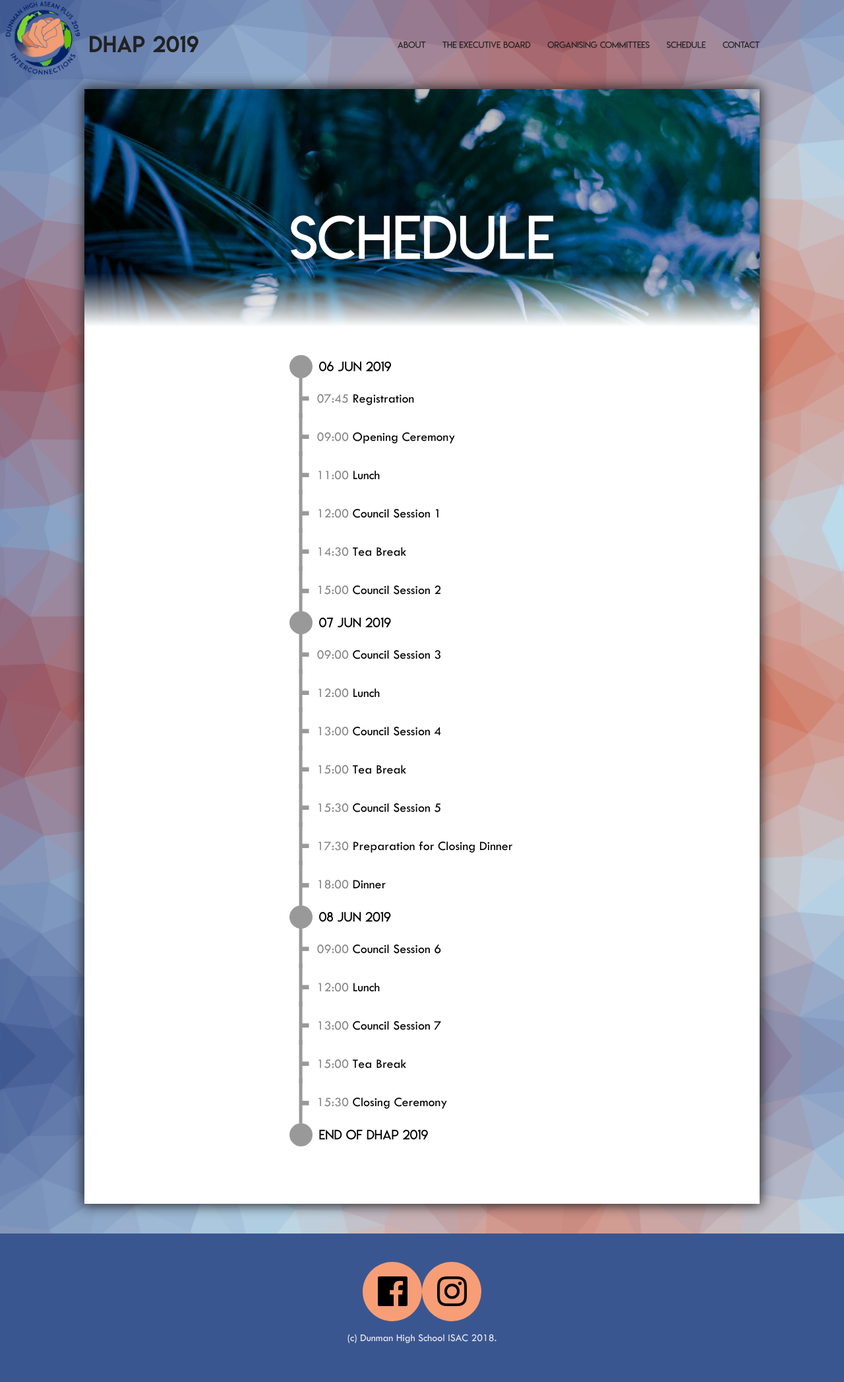
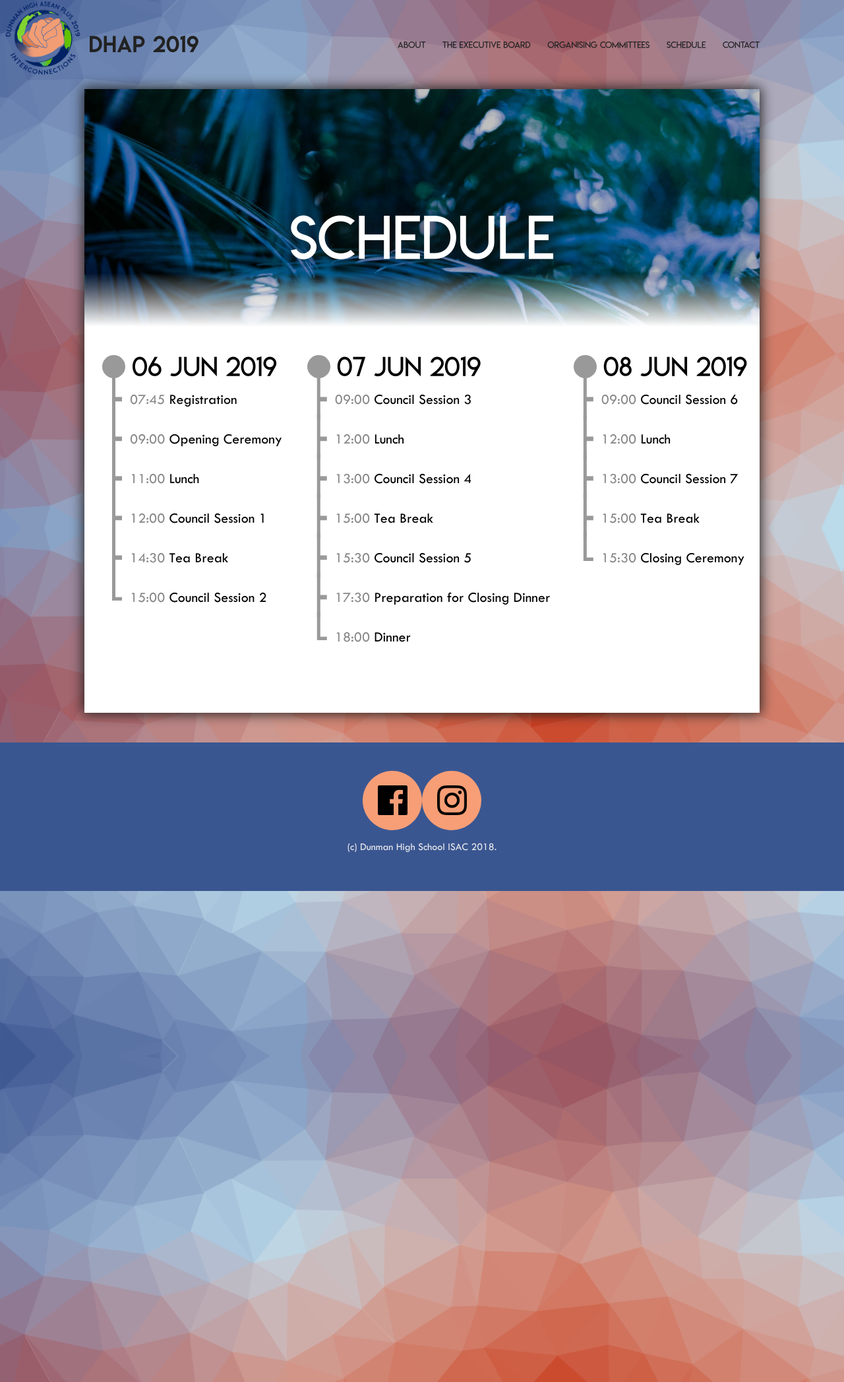
Before and after one commit to kaine119/dhap-2019, a Jekyll site: the page built from schedule.html, in a window 1280 px wide. Shown: the whole page at 66% size. Built offline with Jekyll 4.4.1, drawn with Linux system fonts in a browser that asks for light colours.

Commit message:
Shift days next to each other for desktop schedule

```diff
--- a/assets/css/schedule.css
+++ b/assets/css/schedule.css
@@ -1,16 +1,19 @@
-article.content {
-    align-items: center;
-}
-
 ul {
     padding: 0;
     margin-left: auto;
     margin-right: auto;
 }
 
+.wrapper {
+    width: 100%;
+}
+
 .schedule {
     padding-top: 20px;
     padding-bottom: 20px;
+    display: flex;
+    flex-direction: row;
+    justify-content: space-between;
 }
 
 li {
@@ -33,7 +36,7 @@
 }
 
 .schedule__day__title h2 {
-    font-size: 1em;
+    font-size: 2em;
     margin-top: 0px;
     width: auto;
     text-align: left !important;
@@ -56,7 +59,7 @@
     display: flex;
     align-items: center;
     left: -27px;
-    font-size: 20px;
+    font-size: 22px;
     width: auto;
     flex-grow: 0;
 }
@@ -106,9 +109,15 @@
 }
 
 @media screen and (max-width: 1000px) {
+
+    article.content {
+        align-items: center;
+    }
+
     .schedule {
         width: auto;
         padding-left: 50px !important;
+        flex-direction: column;
     }
 
     .wrapper {
@@ -124,4 +133,24 @@
     .wrapper {
         overflow-x: auto;
     }
+
+    .schedule__day__title h2 {
+        font-size: 30px;
+        white-space: nowrap;
+    }
 }
+
+@media screen and (min-width: 1000px) {
+    .schedule__day__last {
+        display: none;
+    }
+
+    .schedule__day__event:last-child::before {
+        clip-path: polygon(25% 0%,
+                        50% 0%,
+                        50% 52.5%,
+                        100% 52.5%,
+                        100% 60%,
+                        25% 60%);
+    }
+}
--- a/schedule.html
+++ b/schedule.html
@@ -33,7 +33,7 @@
 
         <li class="schedule__day">
 
-            <div class="schedule__day__title">
+            <div class="schedule__day__title schedule__day__last">
                 <h2>End of DHAP 2019</h2>
             </div>
         </li>
```
